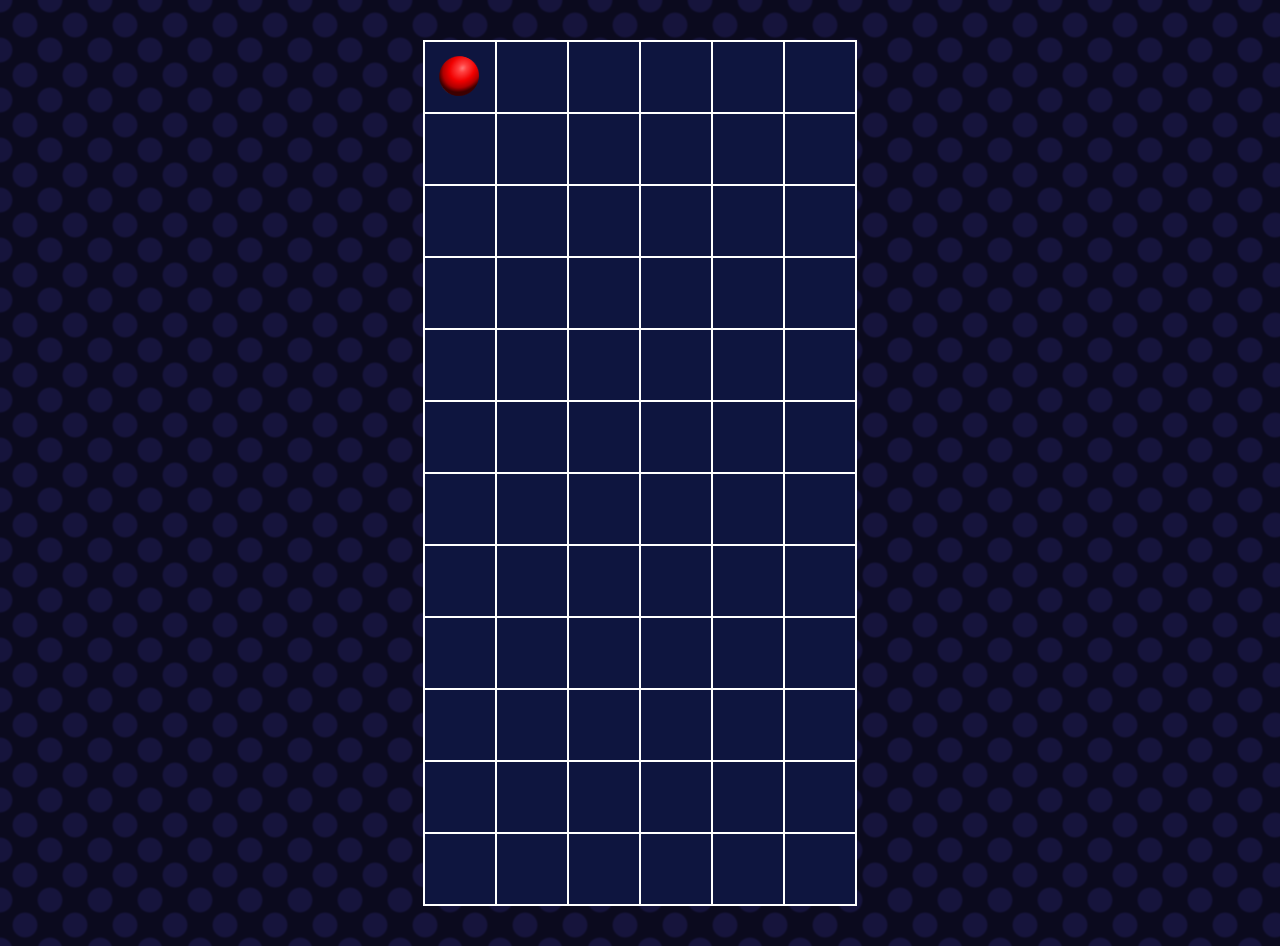
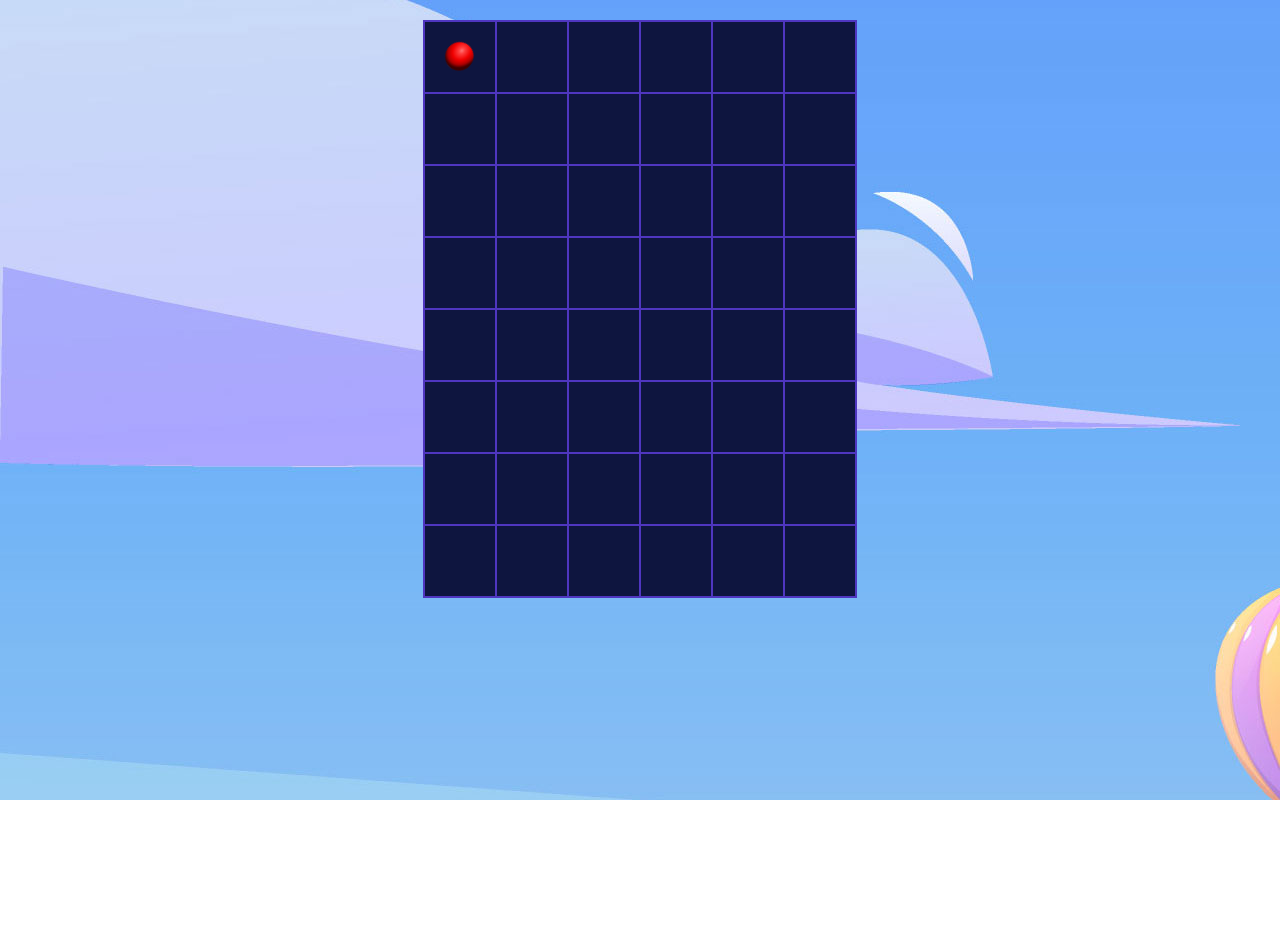
Before and after one commit to chaitanyax/chain-reaction-plus, a website built with webpack: page index.html in a window 1280 px wide. Both pictures are taken after a click on the element 460 px from the left and 77 px from the top of the page. After the commit the page ends 800 px from the top, so only its background shows below. Built offline with nearby package versions, Linux system fonts and the light colour scheme; files whose address does not match are found by name.

Commit message:
Fixed few issues and updated background

```diff
--- a/src/constants.js
+++ b/src/constants.js
@@ -1,5 +1,5 @@
 export const SMALL_GRID = {
-    rows: 12,
+    rows: 8,
     columns: 6,
     name: 'small'
 }
@@ -24,3 +24,9 @@ export const PLAYER_COLOR = {
     2 : 'blue',
     3 : 'green'
 }
+
+export const CELL_TYPE = {
+    0 : 'normal',
+    1 : 'adjacent',
+    2 : 'corner'
+}
--- a/src/event-handler.js
+++ b/src/event-handler.js
@@ -6,9 +6,13 @@ export const cellClickEventHandler = ({ target }, gameState) => {
     let x = Number($(target).closest('.chain-cell').attr('data-x'));
     let y = Number($(target).closest('.chain-cell').attr('data-y'));
     let cell = gameState.gridArray[y][x];
-    cell.setColor(gameState.turn);
+    let cellState = cell.state;
     cell.updateState(gameState.turn);
-    gameState.updateTurn();
+    if(cellState !== cell.state) {
+        cell.setColor(gameState.turn);
+        gameState.updateTurn();
+        updateGrid($('.chain-container'), gameState, `${y}-${x}`);
+    }
+
     console.log(gameState);
-    updateGrid($('.chain-container'), gameState, `${y}-${x}`);
 }
--- a/src/features/Models/atom.js
+++ b/src/features/Models/atom.js
@@ -9,7 +9,7 @@ export default class Atom {
     }
 
     updateState(turn) {
-        if(this.state < Object.keys(COLORS).length) {
+        if(this.state < (Object.keys(COLORS).length - 1)) {
             if(this.state === 0 || this.color === PLAYER_COLOR[turn]) {
                 this.state = this.state + 1;
             }
--- a/src/features/chain-grid/chain-grid.js
+++ b/src/features/chain-grid/chain-grid.js
@@ -1,18 +1,18 @@
 import $ from 'jquery';
 import { SMALL_GRID, LARGE_GRID, COLORS } from '../../constants.js';
-import Atom from '../Models/atom';
-import  { cellClickEventHandler } from '../../event-handler';
+import Atom from '../models/atom';
+import { cellClickEventHandler } from '../../event-handler';
 
 export function createGrid(element, gameState) {
     const gridContainer = $(element);
     gridContainer.empty();
     const gridArray = gameState.gridArray;
 
-    gridArray.reduce((input, row) => {
+    gridArray.forEach((row) => {
         let gridRow = $(getRowMarkup());
-        row.reduce((input, cell) => {
+        row.forEach((cell) => {
             let gridColumn = $(getCellMarkup(cell.x, cell.y, cell.state));
-            if(cell.state > 0) {
+            if (cell.state > 0) {
                 gridColumn.append(getAtomToCell(cell.state, cell.color));
             }
             gridRow.append(gridColumn);
@@ -21,15 +21,16 @@ export function createGrid(element, gameState) {
     }, false);
 
     $('.chain-cell').on('click', (e) => cellClickEventHandler(e, gameState));
+    updateTurnColor(gameState.color, gridContainer);
 }
 
 export function createGameState(gridSize) {
     const { rows, columns } = (gridSize === 'large') ? LARGE_GRID : SMALL_GRID;
     let gridArray = [];
 
-    for(let i = 0; i < rows; i ++) {
+    for (let i = 0; i < rows; i++) {
         let rowArray = [];
-        for(let j = 0; j < columns; j++) {
+        for (let j = 0; j < columns; j++) {
             rowArray.push(new Atom(j, i, 0, COLORS.none));
         }
         gridArray.push(rowArray);
@@ -41,17 +42,32 @@ export const updateGrid = (element, gameState, cellyx) => {
     const gridContainer = element;
     const gridArray = gameState.gridArray;
 
-    gridArray.reduce((input, row) => {
-        row.reduce((input, cell) => {
+    gridArray.forEach((row) => {
+        row.forEach((cell) => {
             let currentCell = gridContainer.find(`.${cellyx}`);
-            if(cellyx === `${cell.y}-${cell.x}` && currentCell.attr('data-state') != cell.state) {
+            if (cellyx === `${cell.y}-${cell.x}` && currentCell.attr('data-state') != cell.state) {
                 currentCell.empty();
                 currentCell.attr('data-state', cell.state);
                 currentCell.append(getAtomToCell(cell.state, cell.color));
             }
         }, false);
     }, false);
+    updateTurnColor(gameState.color, gridContainer);
+}
 
+const updateTurnColor = (color, element) => {
+    if (color === COLORS.red) {
+        applyBorder(element, '#f40e0e');
+    } else if (color === COLORS.blue) {
+        applyBorder(element, '#4f36c0');
+    } else if (color === COLORS.green) {
+        applyBorder(element, '#aeab25');
+    }
+}
+
+const applyBorder = (element, color) => {
+    $(element).css({ border: `1px solid ${color}` })
+    $(element).find('.chain-column').css({ border: `1px solid ${color}` });
 }
 
 const getCellMarkup = (x, y, state) => {
@@ -63,5 +79,6 @@ const getRowMarkup = () => {
 }
 
 const getAtomToCell = (state, color) => {
+    if (!state) return;
     return `<img alt="${color}-${state}" src="./${color}${state}.png" class="atom-img-animate">`;
 }
--- a/src/features/chain-grid/chain-grid.scss
+++ b/src/features/chain-grid/chain-grid.scss
@@ -1,11 +1,12 @@
 .wrapper {
     padding: 0;
     margin: 0;
+    display: flex;
+    align-items: center;
+    justify-content: center;
 
     .chain-container {
-        height: 100%;
-        margin: 40px auto 40px auto;
-        max-width: 432px;
+        margin: 20px;
         border: 1px solid #fff;
         background-color: #0e153f;
 
@@ -13,16 +14,21 @@
             display: flex;
             .chain-column {
                 border: 1px solid #fff;
-                width: 100%;
-                height: 70px;
+                min-width: 70px;
+                min-height: 70px;
+                display: flex;
+                align-items: center;
+                justify-content: center;
 
                 .atom-img-animate {
-                    width: 100%;
-                    height: 100%;
+                    width: 50px;
+                    height: 50px;
                     animation: mymove 5s infinite;
                 }
                 @keyframes mymove {
-                    50% {transform: rotate(360deg);}
+                    50% {
+                        transform: rotate(360deg);
+                    }
                 }
             }
         }
--- a/src/game-entry.js
+++ b/src/game-entry.js
@@ -1,6 +1,6 @@
 import $ from 'jquery';
 import  { createGrid, createGameState } from './features/chain-grid/chain-grid';
-import GameState from './features/Models/game-state';
+import GameState from './features/models/game-state';
 import { SMALL_GRID } from './constants';
 
 const initialState = 1;
--- a/src/main.scss
+++ b/src/main.scss
@@ -2,7 +2,7 @@
 @import './features/chain-grid/chain-grid.scss';
 
 body {
-    background-image: url(./assets/images/bg.png);
+    background-image: url(./assets/images/2205.jpg);
     // background-position: center;
     // background-repeat: no-repeat;
     // background-size: cover;
```
Also changed, not shown: README.md.
